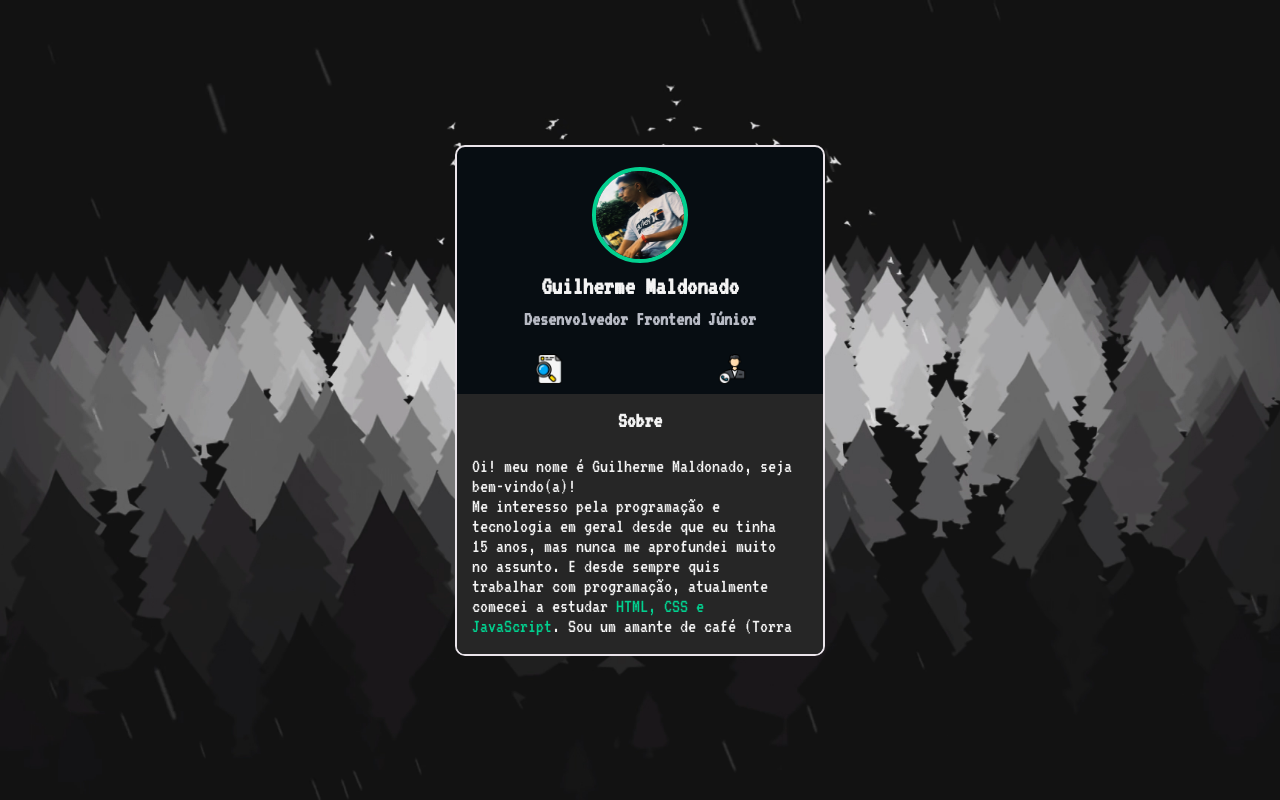
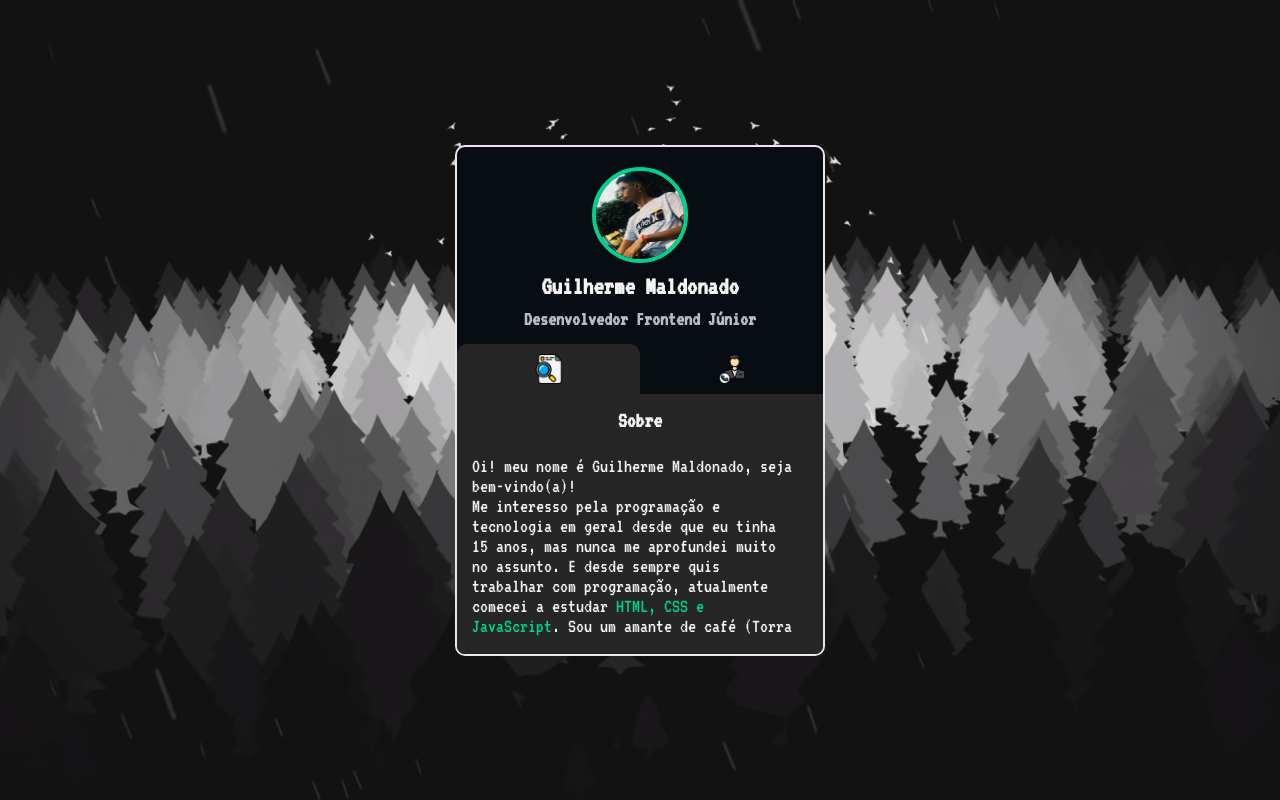
Before and after one commit to GLSM19/Meu-primeiro-mini-portifolio, a plain HTML site: page index.html in a window 1280 px wide. Drawn offline with Linux system fonts and the light colour scheme.

Commit message:
Update estilos.css

```diff
--- a/src/css/estilos.css
+++ b/src/css/estilos.css
@@ -17,7 +17,7 @@ body{
 .cartao{
     background-color: #070d12;
     width: 370px;
-    border: 2px solid #eae4ea;
+    border: 2px solid #ede7ec;
     border-radius: 10px;
     overflow: hidden;
 }
@@ -69,7 +69,7 @@ body{
     width: 30px;
 }
 
-.cargo .abas .aba.selecionado{
+.cartao .abas .aba.selecionado{
     background-color: #262626;
 }
 
@@ -124,7 +124,7 @@ body{
     text-align: center;
     padding: 10px;
     font-size: 20px;
-    transition: opacity 0.3s ease-in-out
+    transition: opacity 0.3s ease-in-out;
 }
 
 .redes-sociais li a:hover{
@@ -146,3 +146,5 @@ body{
 .redes-sociais .instagram{
     background-color: #87214f;
 }
+
+.
```
